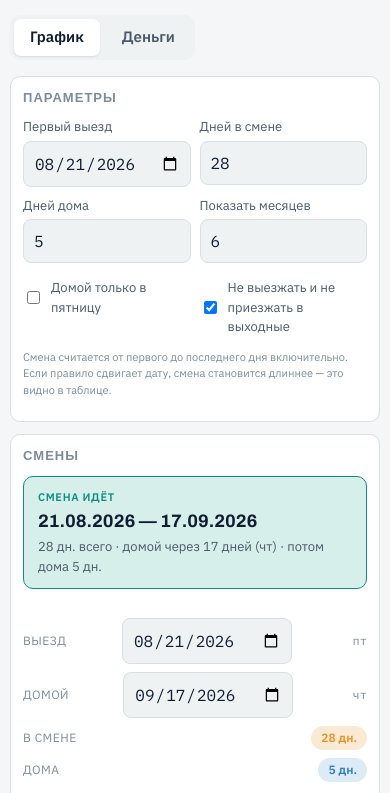
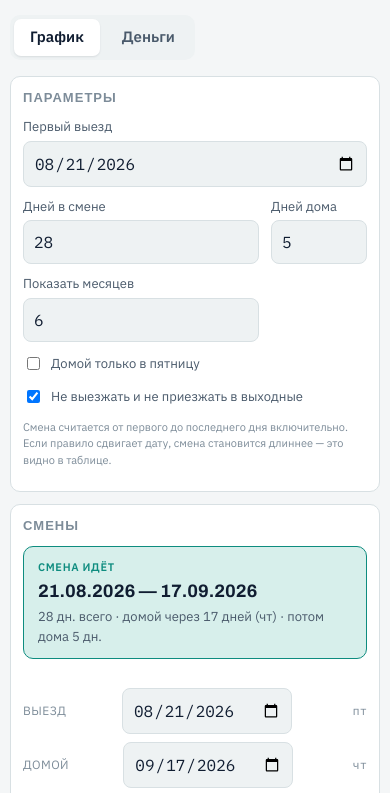
Before and after one commit to sschookk/vahta, a plain HTML site: page index.html in a window 390 px wide. Shown: the part 47-840 px from the top of the page. Drawn offline with Linux system fonts and the light colour scheme.

Commit message:
Настройки: узкие числовые поля, чекбоксы отдельной строкой

```diff
--- a/index.html
+++ b/index.html
@@ -60,7 +60,9 @@ h1{font-family:Archivo,sans-serif;font-weight:700;font-size:26px;letter-spacing:
 .card h2{font-family:Archivo,sans-serif;font-size:13px;letter-spacing:.08em;text-transform:uppercase;
   color:var(--ink-3);margin:0 0 12px;font-weight:600}
 .grid{display:grid;gap:12px}
-.settings{grid-template-columns:repeat(auto-fit,minmax(160px,1fr))}
+.settings{grid-template-columns:minmax(150px,190px) 100px 100px 120px;gap:12px 16px;align-items:end}
+.checks{grid-column:1/-1;display:flex;flex-wrap:wrap;gap:8px 22px;margin-top:2px}
+.checks .check{margin-top:0}
 label{display:block;font-size:12px;color:var(--ink-2);margin-bottom:4px}
 input[type=date],input[type=number],input[type=text],select{
   width:100%;padding:8px 10px;border:1px solid var(--line);border-radius:8px;background:var(--panel-2);
@@ -132,7 +134,9 @@ input.fixed{border-color:var(--shift);background:var(--shift-soft);box-shadow:0
   .card h2{margin-bottom:9px}
   .kpi{padding:11px} .kpi .v{font-size:20px} .kpi .v.small{font-size:16px}
   .kpis{gap:8px;grid-template-columns:1fr 1fr}
-  .grid.settings{grid-template-columns:1fr 1fr;gap:9px}
+  .grid.settings{grid-template-columns:1fr 96px;gap:10px 12px}
+  .grid.settings > div:first-child{grid-column:1/-1}
+  .checks{flex-direction:column;gap:10px}
   .panel-inline{grid-template-columns:1fr 1fr;gap:9px}
   .check{margin-top:6px}
   table.stack thead{display:none}
@@ -174,8 +178,10 @@ input.fixed{border-color:var(--shift);background:var(--shift-soft);box-shadow:0
         <div><label for="s-len">Дней в смене</label><input type="number" id="s-len" min="1" max="120"></div>
         <div><label for="s-home">Дней дома</label><input type="number" id="s-home" min="0" max="60"></div>
         <div><label for="s-months">Показать месяцев</label><input type="number" id="s-months" min="1" max="24"></div>
-        <div><label class="check"><input type="checkbox" id="s-friday"> Домой только в пятницу</label></div>
-        <div><label class="check"><input type="checkbox" id="s-nowe"> Не выезжать и не приезжать в выходные</label></div>
+        <div class="checks">
+          <label class="check"><input type="checkbox" id="s-friday"> Домой только в пятницу</label>
+          <label class="check"><input type="checkbox" id="s-nowe"> Не выезжать и не приезжать в выходные</label>
+        </div>
       </div>
       <p class="hint">Смена считается от первого до последнего дня включительно. Если правило сдвигает дату, смена становится длиннее — это видно в таблице.</p>
     </div>
```
